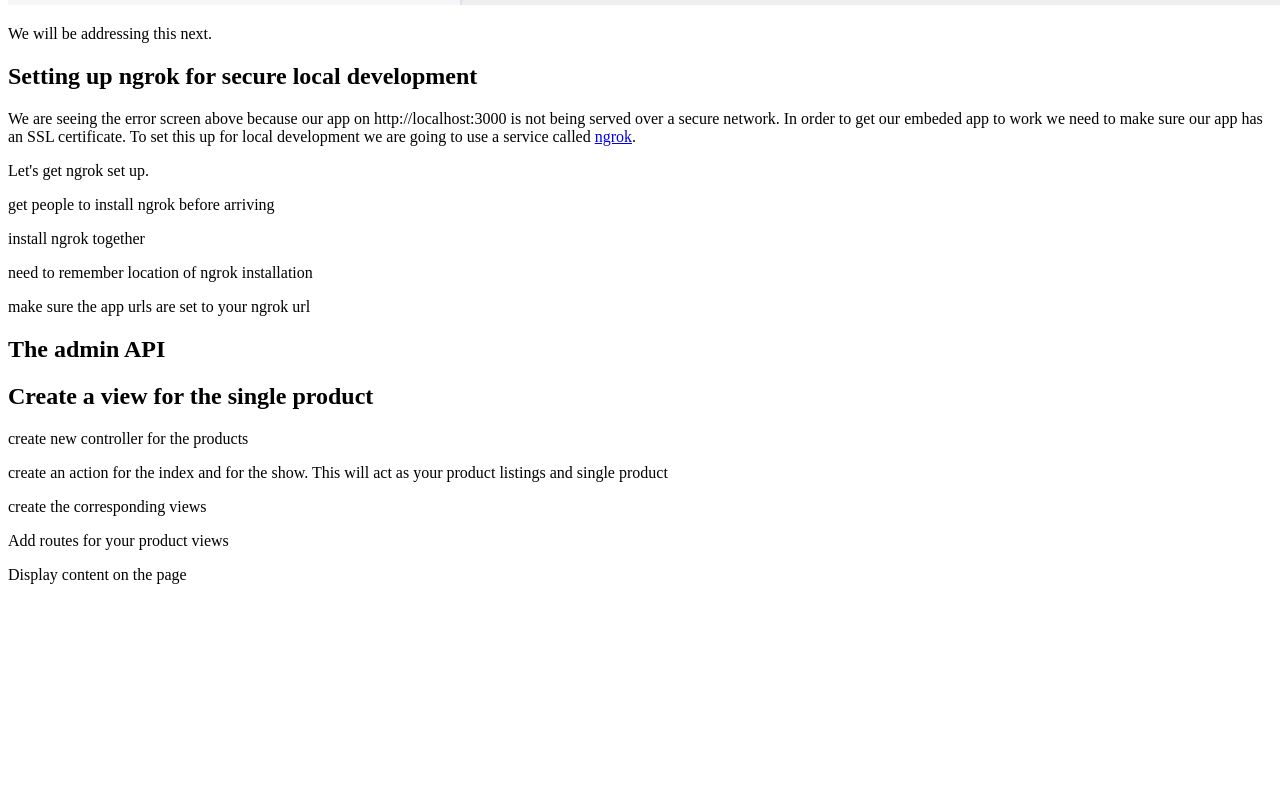
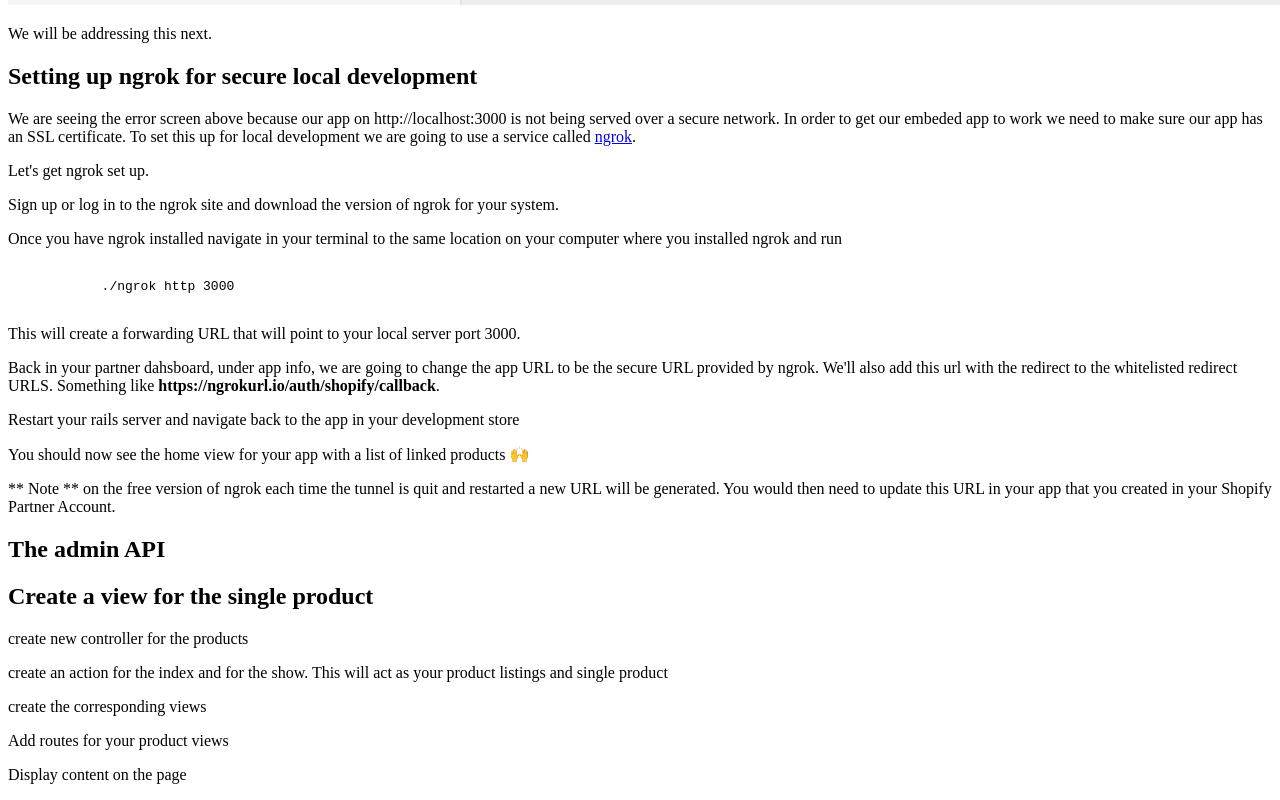
Before and after one commit to jrdnndtsch/shopify-app-3hr, a plain HTML site: page index.html in a window 1280 px wide. Shown: the part 8864-9664 px from the top of the page. Before the commit the page ends 9464 px from the top, so only its background shows below. Drawn offline with Linux system fonts and the light colour scheme.

Commit message:
ngrok setup

```diff
--- a/index.html
+++ b/index.html
@@ -138,10 +138,16 @@
         <h2>Setting up ngrok for secure local development</h2>
         <p>We are seeing the error screen above because our app on http://localhost:3000 is not being served over a secure network. In order to get our embeded app to work we need to make sure our app has an SSL certificate. To set this up for local development we are going to use a service called <a href="https://ngrok.com/" target="_blank">ngrok</a>.</p>
         <p>Let's get ngrok set up.</p>
-        <p>get people to install ngrok before arriving</p>
-        <p>install ngrok together</p>
-        <p>need to remember location of ngrok installation</p>
-        <p>make sure the app urls are set to your ngrok url</p>
+        <p>Sign up or log in to the ngrok site and download the version of ngrok for your system.</p>
+        <p>Once you have ngrok installed navigate in your terminal to the same location on your computer where you installed ngrok and run</p>
+        <pre><code>
+            ./ngrok http 3000
+        </code></pre>
+        <p>This will create a forwarding URL that will point to your local server port 3000.</p>
+        <p>Back in your partner dahsboard, under app info, we are going to change the app URL to be the secure URL provided by ngrok. We'll also add this url with the redirect to the whitelisted redirect URLS. Something like <strong>https://ngrokurl.io/auth/shopify/callback</strong>.</p>
+        <p>Restart your rails server and navigate back to the app in your development store</p>
+        <p>You should now see the home view for your app with a list of linked products 🙌</p>
+        <p>** Note ** on the free version of ngrok each time the tunnel is quit and restarted a new URL will be generated. You would then need to update this URL in your app that you created in your Shopify Partner Account.</p>
     </section>
     <section>
         <h2>The admin API</h2>
```
